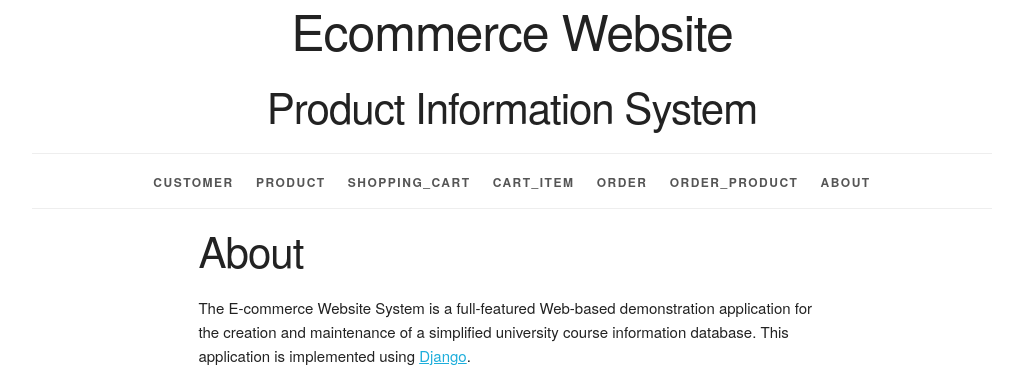
After one commit to chiayi0327/django-finalproject, a Django app: template finalpro/productinfo/templates/productinfo/about.html in a window 1280 px wide. The commit adds this page. Shown: the top 392 px of the page, without its empty margins (128-1151 px from the left). Run offline with Django 3.2, Linux system fonts and the light colour scheme; the template is opened without the code that fills it, so the values that code supplies are empty.

Commit message:
add about and part 1 of GCBV

```diff
--- a/finalpro/finalpro/views.py
+++ /dev/null
@@ -1,5 +0,0 @@
-from django.shortcuts import redirect
-
-
-def redirect_root_view(request):
-	return redirect('productinfo_product_list_urlpattern')
--- /dev/null
+++ b/finalpro/productinfo/templates/productinfo/about.html
@@ -0,0 +1,16 @@
+{% extends 'productinfo/base.html' %}
+
+{% block title %}
+    About
+{% endblock %}
+
+{% block content %}
+  <div class="row">
+    <div class="offset-by-two eight columns">
+    <h2>About</h2>
+    <p>The E-commerce Website System is a full-featured Web-based demonstration application
+        for the creation and maintenance of a simplified university course information database. This
+        application is implemented using <a href="https://www.djangoproject.com">Django</a>.</p>
+    </div>
+  </div>
+{% endblock %}
--- a/finalpro/productinfo/templates/productinfo/base.html
+++ b/finalpro/productinfo/templates/productinfo/base.html
@@ -52,6 +52,11 @@
             <li>
                 <a href="{% url 'productinfo_orderproduct_list_urlpattern' %}">
                     Order_Product</a></li>
+            <li>
+                <a href="{% url 'about_urlpattern' %}">
+                    About
+                </a>
+            </li>
         </ul>
     </nav>
     <main>
```
Also changed, not shown: finalpro/finalpro/urls.py (+15 -2 lines).
